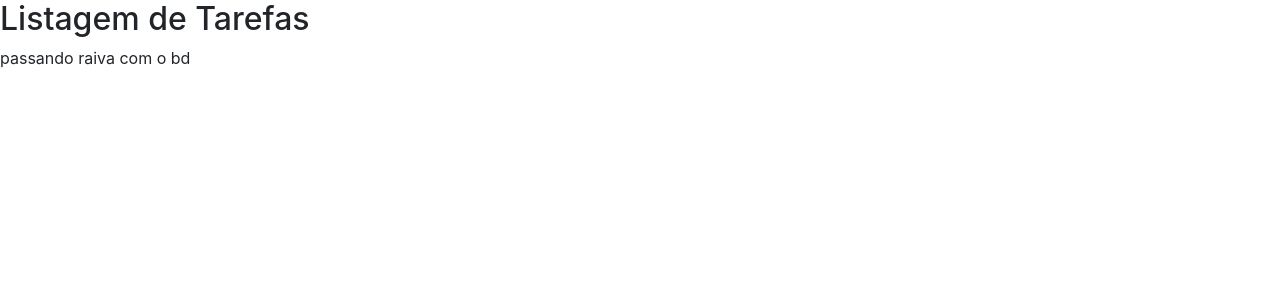
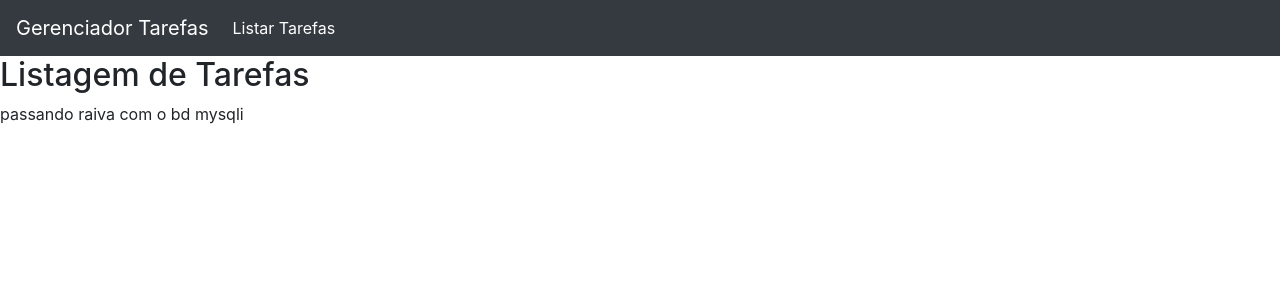
Before and after one commit to lucassrlkz/Python_Django, a Django app: page /listar_tarefas/ in a window 1280 px wide. Shown: the top 300 px of the page. Run offline with Django 3.2, Linux system fonts and the light colour scheme; some libraries are stand-ins or nearby versions.

Commit message:
navbar dark

```diff
--- a/gerenciador_tarefas/app/templates/tarefas/listar_tarefas.html
+++ b/gerenciador_tarefas/app/templates/tarefas/listar_tarefas.html
@@ -10,6 +10,17 @@
     <link rel="stylesheet" href="https://stackpath.bootstrapcdn.com/bootstrap/4.3.1/css/bootstrap.min.css" integrity="sha384-ggOyR0iXCbMQv3Xipma34MD+dH/1fQ784/j6cY/iJTQUOhcWr7x9JvoRxT2MZw1T" crossorigin="anonymous">
   </head>
   <body>
+    <nav class="navbar navbar-expand-lg navbar-dark bg-dark">
+      <a class="navbar-brand" href="#">Gerenciador Tarefas</a>
+      <button class="navbar-toggler" type="button" data-toggle="collapse" data-target="#navbarNavAltMarkup" aria-controls="navbarNavAltMarkup" aria-expanded="false" aria-label="Alterna navegação">
+        <span class="navbar-toggler-icon"></span>
+      </button>
+        <div class="collapse navbar-collapse" id="navbarNavAltMarkup">
+          <div class="navbar-nav">
+            <a class="nav-item nav-link active" href="{% url 'listar_tarefas'%}">Listar Tarefas <span class="sr-only">(Página atual)</span></a>
+          </div>
+        </div>
+      </nav>
       <h2>Listagem de Tarefas</h2>
 
       {{nome_tarefa}}
--- a/gerenciador_tarefas/app/views.py
+++ b/gerenciador_tarefas/app/views.py
@@ -2,5 +2,5 @@ from django.shortcuts import render
 
 # Create your views here.
 def listar_tarefas(request):
-    nome_tarefa ="passando raiva com o bd"
+    nome_tarefa ="passando raiva com o bd mysqli"
     return render(request, 'tarefas/listar_tarefas.html',{"nome_tarefa":nome_tarefa})
```
